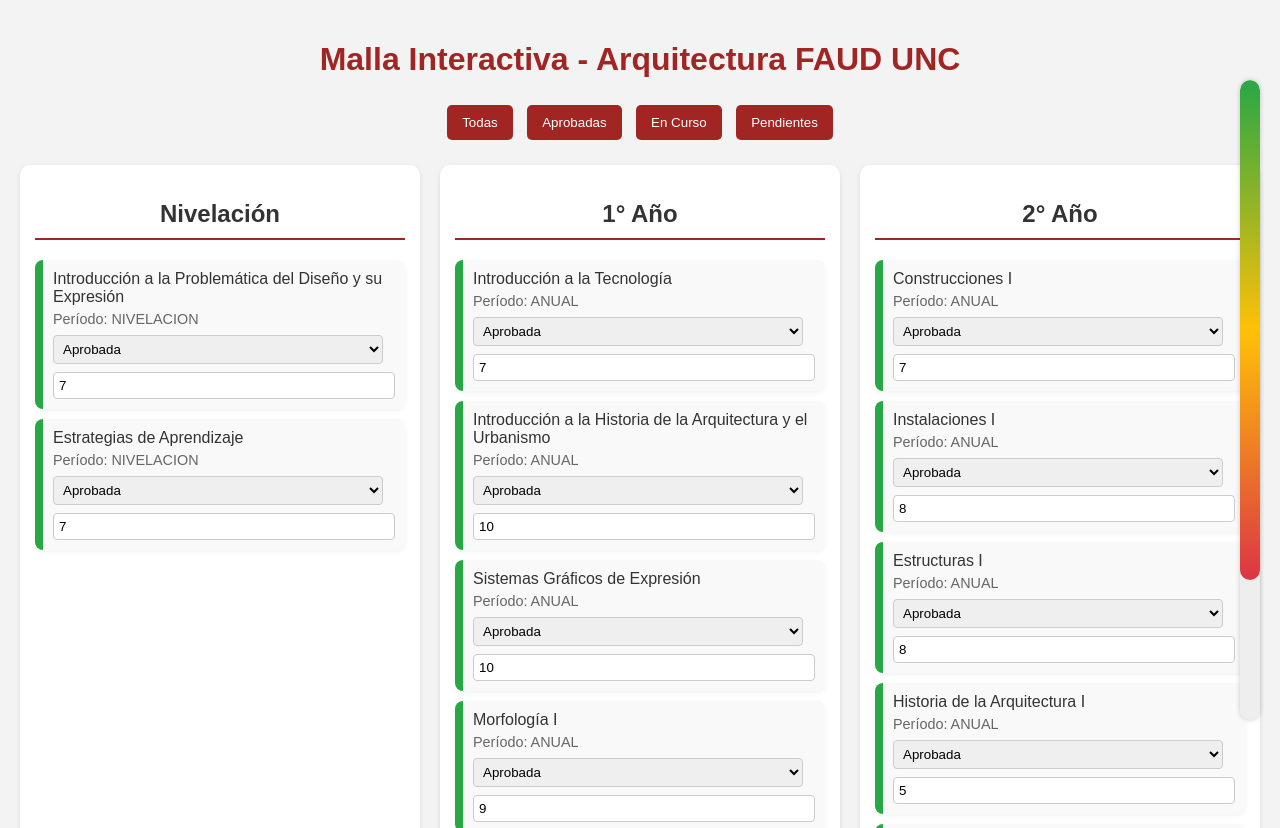
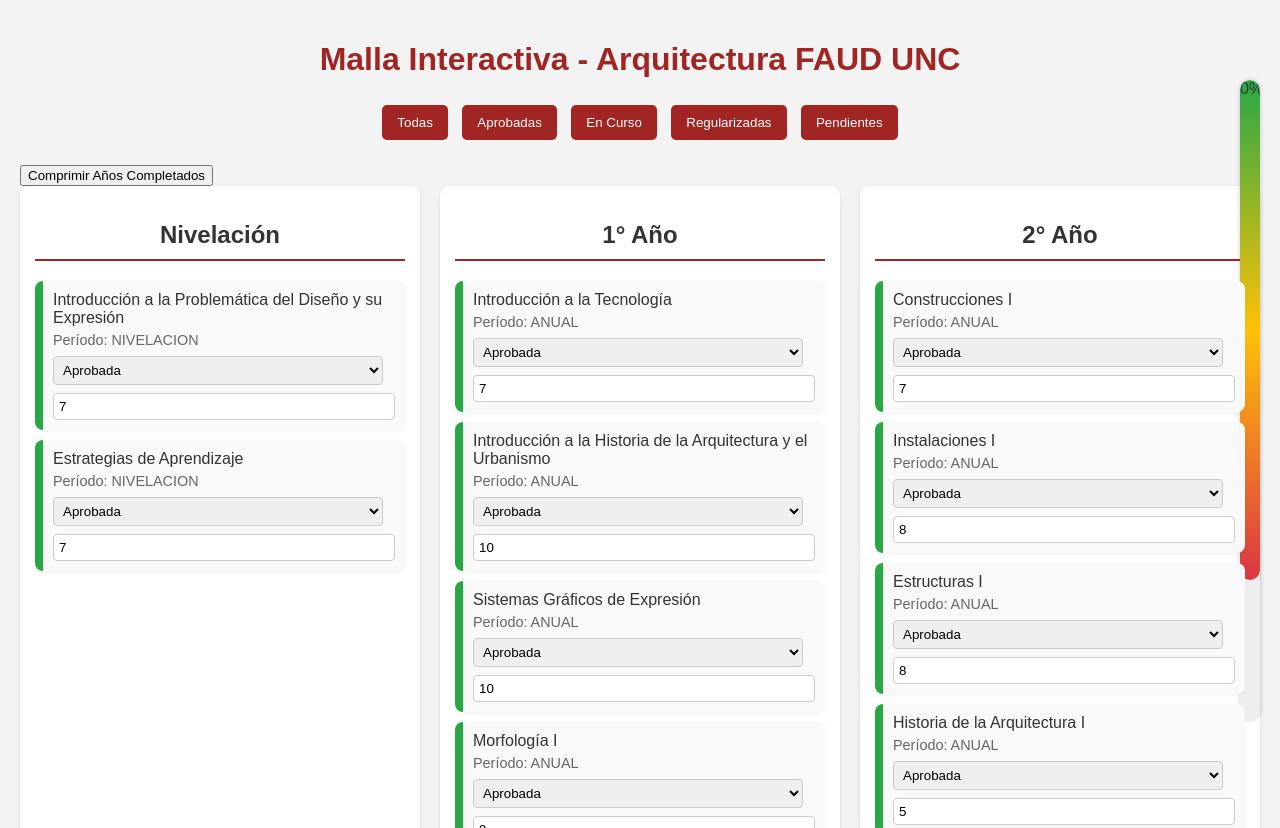
Before and after one commit to Eze239/Malla-FAUD, a plain HTML site: page index.html in a window 1280 px wide. Shown: the top 828 px of the page. Drawn offline with Linux system fonts and the light colour scheme.

Commit message:
Update index.html

```diff
--- a/index.html
+++ b/index.html
@@ -9,17 +9,25 @@
 <body>
   <h1>Malla Interactiva - Arquitectura FAUD UNC</h1>
 
-  <div id="filters">
-    <button onclick="filtrar('Todas')">Todas</button>
-    <button onclick="filtrar('Aprobada')">Aprobadas</button>
-    <button onclick="filtrar('En Curso')">En Curso</button>
-    <button onclick="filtrar('Pendiente')">Pendientes</button>
+  <div id="controls-container">
+    <div id="filters">
+      <button onclick="filtrar('Todas')">Todas</button>
+      <button onclick="filtrar('Aprobada')">Aprobadas</button>
+      <button onclick="filtrar('En Curso')">En Curso</button>
+      <button onclick="filtrar('Regularizada')">Regularizadas</button>
+      <button onclick="filtrar('Pendiente')">Pendientes</button>
+    </div>
+
+    <div id="progress-bar-container">
+      <div id="progress-bar">
+        <span id="progress-text">0%</span>
+      </div>
+    </div>
+    <button id="toggle-collapse-btn" onclick="toggleCollapseAll()">Comprimir Años Completados</button>
   </div>
 
   <div id="malla" class="years-container"></div>
-  <div id="progress-bar-container">
-    <div id="progress-bar"></div>
-  </div>
+
 
   <script src="app.js"></script>
 </body>
```
